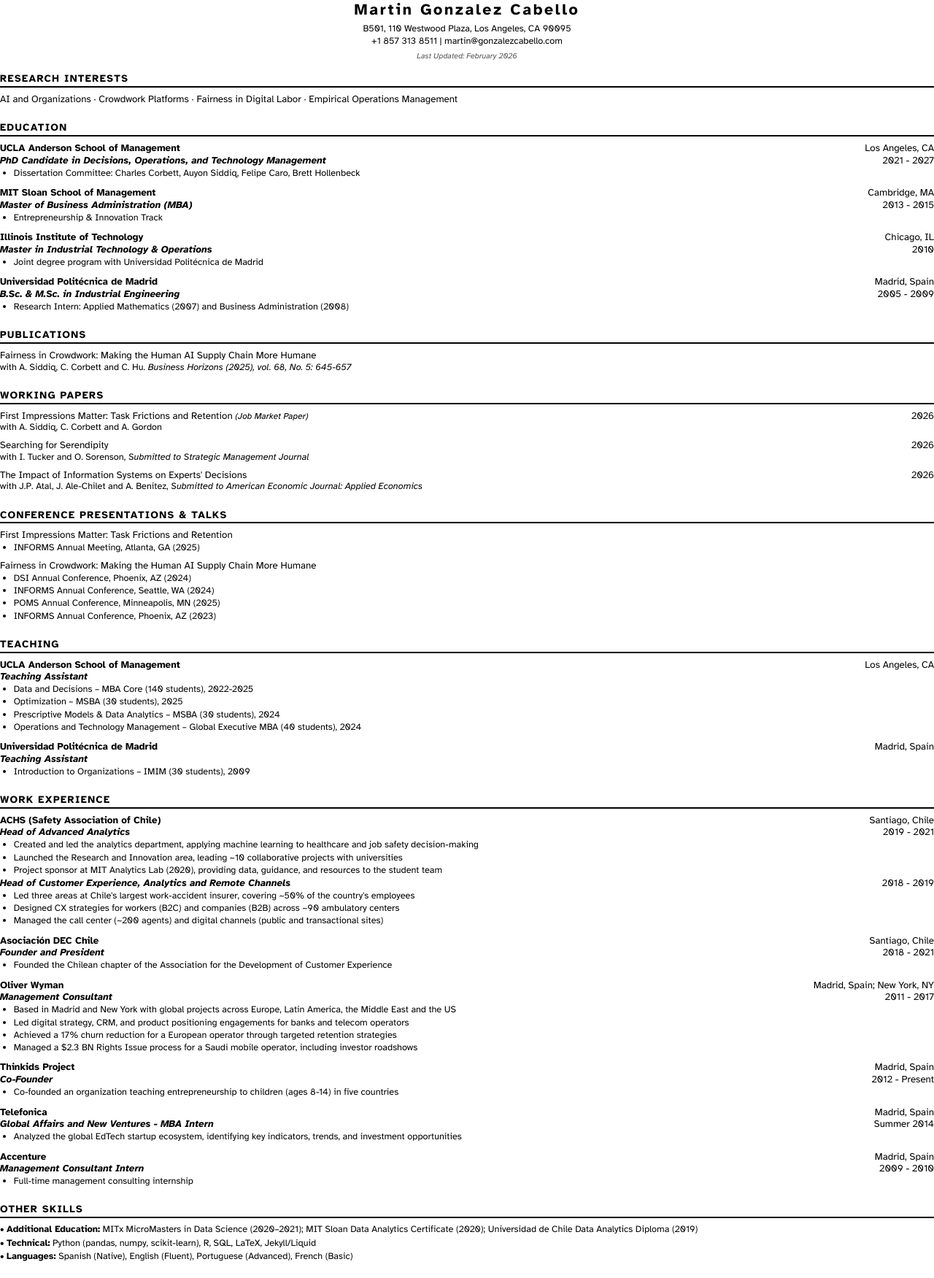
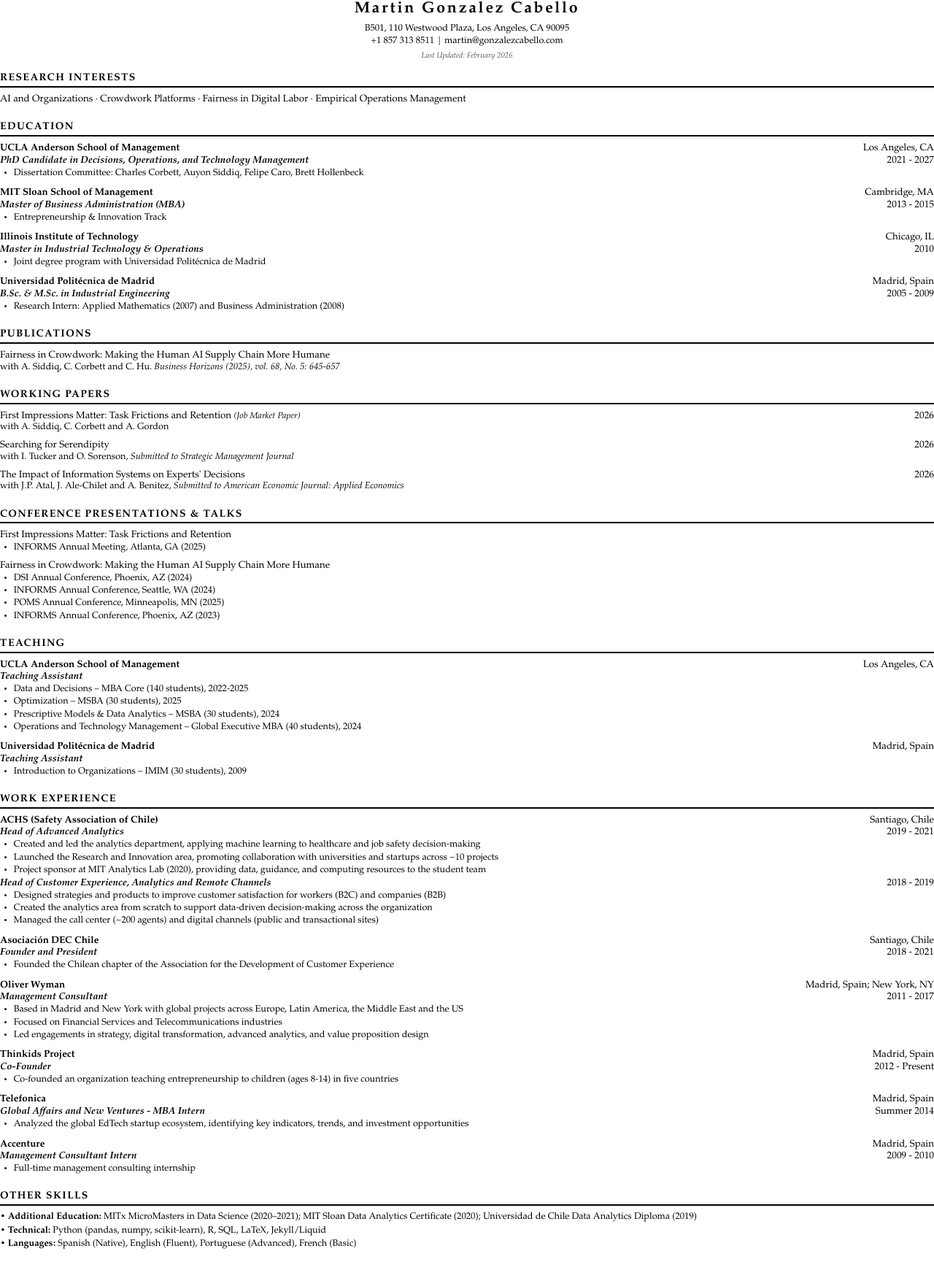
Before and after one commit to martins73/research-site, a Jekyll site: the page built from cv-print.html, in a window 1280 px wide. Shown: the whole page at 73% size. Built offline with Jekyll 4.4.1, drawn with Linux system fonts in a browser that asks for light colours.

Commit message:
Refine work experience bullets and switch CV to Palatino serif font
- ACHS Head of CX: one bullet each for CX strategy, analytics creation,
  and remote channels management
- ACHS Head of Analytics: department creation, R&I area, MIT Analytics Lab
- Oliver Wyman: scope, industries (Financial Services & Telecom), and
  engagement types (strategy, digital, analytics, value proposition)
- Switch CV print font from Atkinson Hyperlegible (sans-serif) to
  Palatino (serif) for a classic academic look
- Remove unused @font-face declarations from print layout

https://claude.ai/code/session_01AAy6LZYttfLVwm5WTxrjVN

```diff
--- a/_data/cv/industry.yml
+++ b/_data/cv/industry.yml
@@ -7,13 +7,13 @@
       dates: "2019 - 2021"
       description:
         - Created and led the analytics department, applying machine learning to healthcare and job safety decision-making
-        - Launched the Research and Innovation area, leading ~10 collaborative projects with universities
-        - Project sponsor at MIT Analytics Lab (2020), providing data, guidance, and resources to the student team
+        - Launched the Research and Innovation area, promoting collaboration with universities and startups across ~10 projects
+        - Project sponsor at MIT Analytics Lab (2020), providing data, guidance, and computing resources to the student team
     - role: Head of Customer Experience, Analytics and Remote Channels
       dates: "2018 - 2019"
       description:
-        - Led three areas at Chile's largest work-accident insurer, covering ~50% of the country's employees
-        - Designed CX strategies for workers (B2C) and companies (B2B) across ~90 ambulatory centers
+        - Designed strategies and products to improve customer satisfaction for workers (B2C) and companies (B2B)
+        - Created the analytics area from scratch to support data-driven decision-making across the organization
         - Managed the call center (~200 agents) and digital channels (public and transactional sites)
 
 - company: Asociación DEC Chile
@@ -35,9 +35,8 @@
       dates: "2011 - 2017"
       description:
         - Based in Madrid and New York with global projects across Europe, Latin America, the Middle East and the US
-        - Led digital strategy, CRM, and product positioning engagements for banks and telecom operators
-        - Achieved a 17% churn reduction for a European operator through targeted retention strategies
-        - Managed a $2.3 BN Rights Issue process for a Saudi mobile operator, including investor roadshows
+        - Focused on Financial Services and Telecommunications industries
+        - Led engagements in strategy, digital transformation, advanced analytics, and value proposition design
 
 - company: Thinkids Project
   logo: /assets/logos/thinkids.png
--- a/_layouts/cv-print.html
+++ b/_layouts/cv-print.html
@@ -5,32 +5,6 @@
   <meta name="robots" content="noindex, nofollow">
   <title>{{ page.title }}</title>
   <style>
-    /* Self-hosted fonts */
-    @font-face {
-      font-family: 'Atkinson Hyperlegible';
-      src: url('{{ "/assets/fonts/atkinson-regular.woff2" | relative_url }}') format('woff2');
-      font-weight: 400;
-      font-style: normal;
-    }
-    @font-face {
-      font-family: 'Atkinson Hyperlegible';
-      src: url('{{ "/assets/fonts/atkinson-bold.woff2" | relative_url }}') format('woff2');
-      font-weight: 700;
-      font-style: normal;
-    }
-    @font-face {
-      font-family: 'Atkinson Hyperlegible';
-      src: url('{{ "/assets/fonts/atkinson-italic.woff2" | relative_url }}') format('woff2');
-      font-weight: 400;
-      font-style: italic;
-    }
-    @font-face {
-      font-family: 'Atkinson Hyperlegible';
-      src: url('{{ "/assets/fonts/atkinson-bold-italic.woff2" | relative_url }}') format('woff2');
-      font-weight: 700;
-      font-style: italic;
-    }
-
     /* ===== Print CV Styles ===== */
 
     * {
@@ -40,7 +14,7 @@
     }
 
     body {
-      font-family: 'Atkinson Hyperlegible', 'Helvetica Neue', Arial, sans-serif;
+      font-family: 'Palatino Linotype', Palatino, 'Book Antiqua', Georgia, serif;
       font-size: 10pt;
       line-height: 1.25;
       color: #000;
```
Also changed, not shown: .github/scripts/generate-cv-pdf.js.
